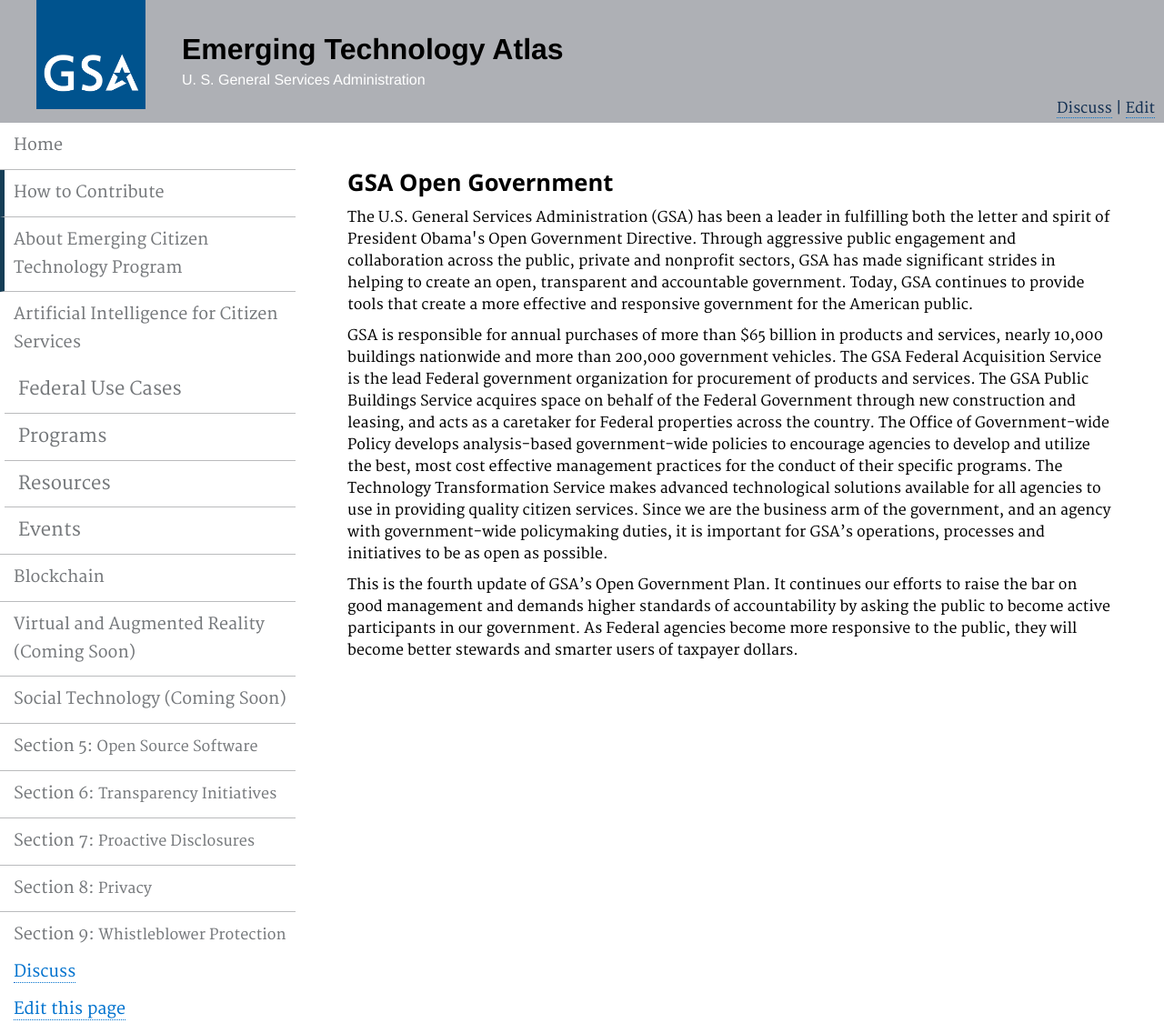
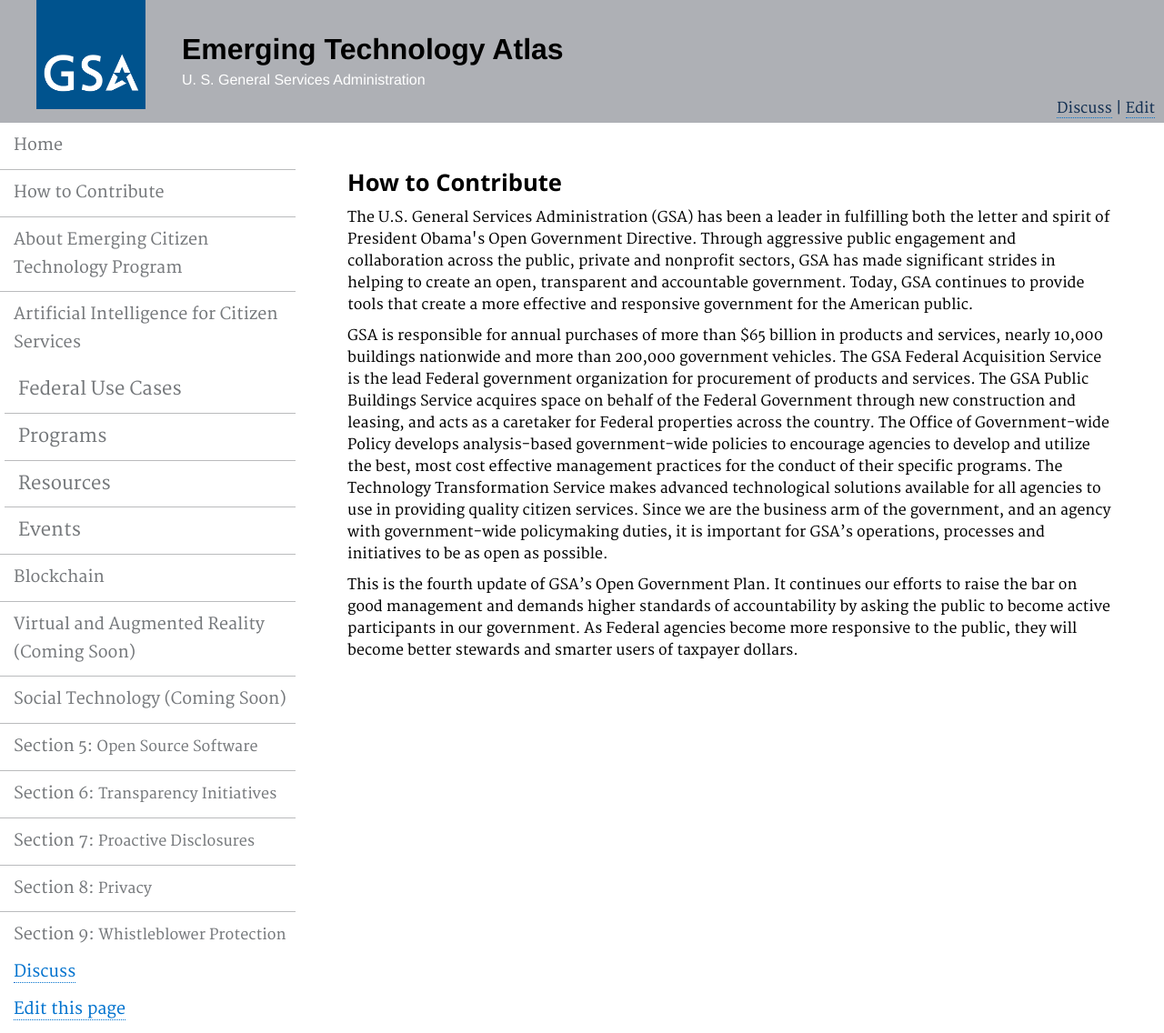
Before and after one commit to GSA/emerging-technology-atlas, a Jekyll site: the page built from pages/howto.md, in a window 1280 px wide. Shown: the whole page at 91% size. Built offline with Jekyll 4.4.1, drawn with Linux system fonts in a browser that asks for light colours.

Commit message:
Update and rename summary.md to howto.md

```diff
--- a/pages/summary.md
+++ b/pages/howto.md
@@ -1,11 +1,11 @@
 ---
 layout: page
-title: "Open Government Plan | Title of the page"
-permalink: /summary/
+title: "Emerging Technology Atlas| Title of the page"
+permalink: /howto/
 description: ""
 ---
 
-### GSA Open Government
+### How to Contribute
 
 <p>The U.S. General Services Administration (GSA) has been a leader in fulfilling both the letter and spirit of President Obama's Open Government Directive. Through aggressive public engagement and collaboration across the public, private and nonprofit sectors, GSA has made significant strides in helping to create an open, transparent and accountable government. Today, GSA continues to provide tools that create a more effective and responsive government for the American public.</p>
 
```
